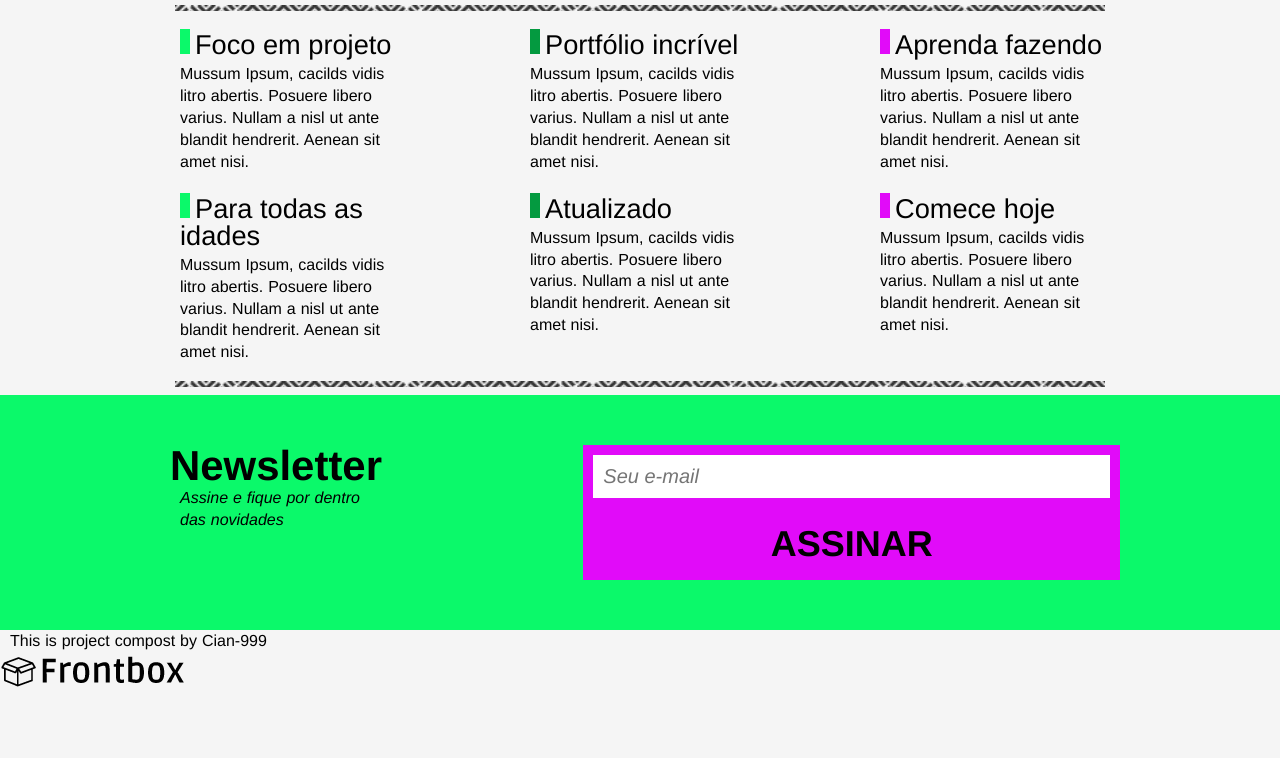
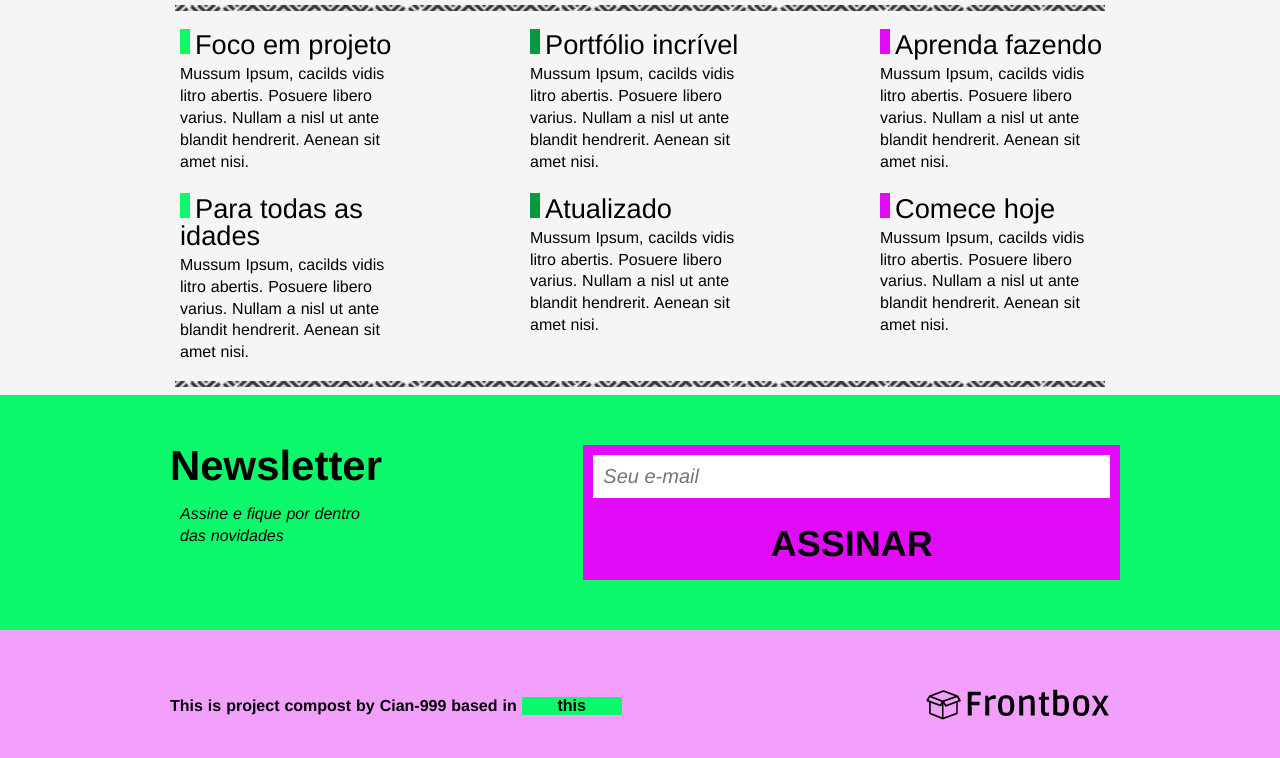
Before and after one commit to Cian-999/Responsable-Flexbox, a plain HTML site: page index.html in a window 1280 px wide. Shown: the part 1719-2477 px from the top of the page. Before the commit the page ends 2411 px from the top, so only its background shows below. Drawn offline with nearby package versions, Linux system fonts and the light colour scheme.

Commit message:
after continue

```diff
--- a/css/styles.css
+++ b/css/styles.css
@@ -31,6 +31,9 @@
 /**********************************/
 /* 1. Estilos gerais
 /**********************************/
+html{
+	scroll-behavior: smooth;
+}
 body{
 	background-color: var(--clr--white);
 	font-family: var(--ff-primary);
@@ -339,3 +342,29 @@ img{
 }
 /* 9. Footer
 /**********************************/
+.footer{
+	background-color: var(--clr--pink-light);
+	display: flex;
+	flex-wrap: wrap;
+	justify-content: space-between;
+	padding: 55px calc((100% - 960px) / 2);
+}
+.xxx{
+	padding: 0px;
+	margin: 0px;
+	width: 100px;
+	cursor: pointer;
+	border: none;
+	font-size: 1rem;
+	font-weight: bold;
+	background: var(--clr--green-light);
+}
+.footer__copyright{
+	padding-bottom: 10px;
+	padding-top: 10px;
+	font-weight: bold;
+}
+.footer__copyright, .footer__logo{
+	padding-left: 10px;
+	padding-right: 10px;
+}
--- a/index.html
+++ b/index.html
@@ -196,7 +196,7 @@
 <section class="newsletter">
 	<div class="newsletter-c">
 		<div class="newsletter-info">
-			<h2 class="newsletter-info__titulo">Newsletter</h2>
+			<h2 class="newsletter-info__titulo">Newsletter</h2><br>
 			<p class="newsletter-info__descricao">Assine e fique por dentro<br>das novidades</p>
 		</div>
 		<form action="" class="newsletter-form">
@@ -206,9 +206,11 @@
 	</div>
 </section>
 <footer class="footer">
-	<p class="footer__copyright">This is project compost by Cian-999</p>
+	<p class="footer__copyright">This is project compost by Cian-999 based in
+		<a href="https://github.com/inkasadev/frontbox-starter-files"><button class="xxx">this</button> </a>
+	</p>
 	<a href="index.hmtl">
-		<img src="img/logo.png" alt="logo">
+		<img src="img/logo.png" alt="Frontbox" class="footer__logo">
 	</a>
 </footer>
 </body>
```
